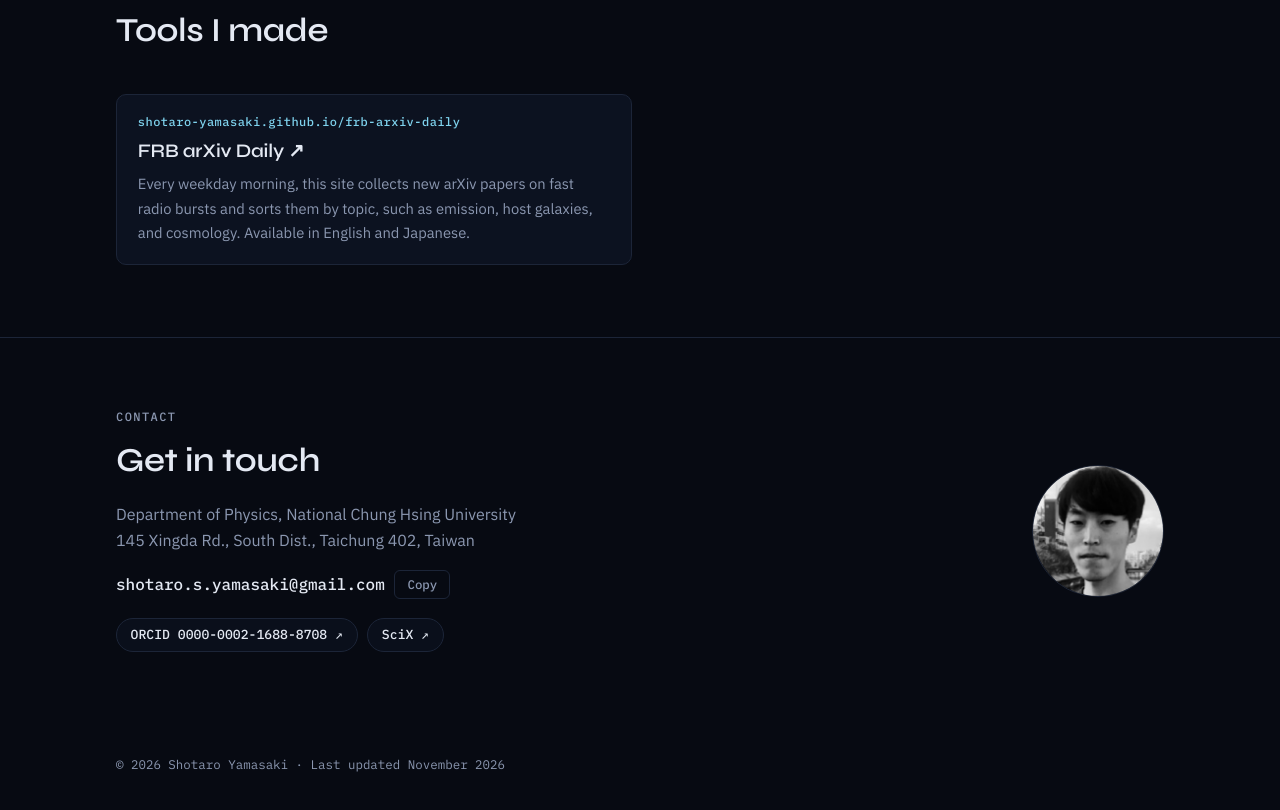
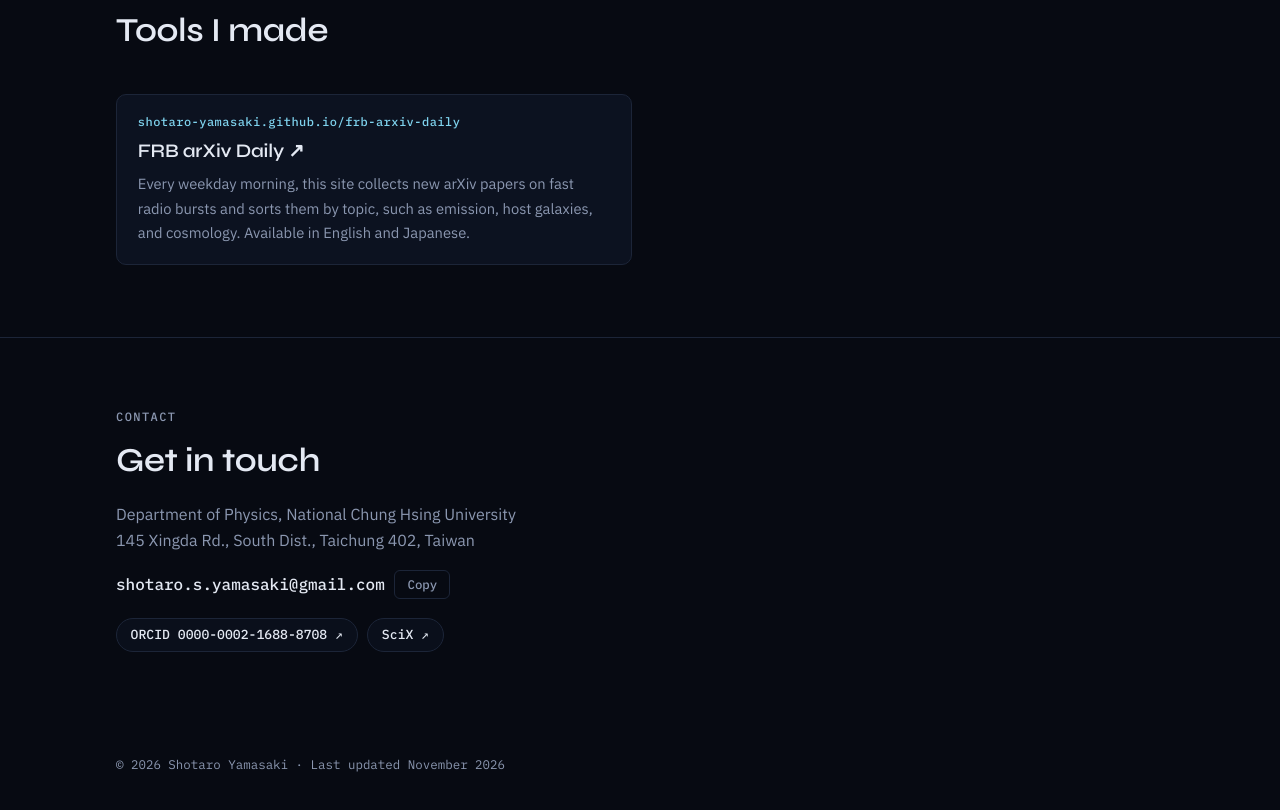
Before and after one commit to shotaro-yamasaki/shotaro-yamasaki.github.io, a plain HTML site: page index.html in a window 1280 px wide. Shown: the part 8808-9618 px from the top of the page. Drawn offline with Linux system fonts and the light colour scheme.

Commit message:
Remove portrait photo for now
Co-Authored-By: Claude Opus 5.5 <noreply@anthropic.com>
Claude-Session: https://claude.ai/code/session_016gG3DXsp84im15PSmG7tYb

```diff
--- a/index.html
+++ b/index.html
@@ -454,7 +454,6 @@ footer p { font: 400 0.78rem var(--font-mono); color: var(--muted); }
         <a class="pill" href="https://scixplorer.org/search?q=orcid%3A0000-0002-1688-8708&sort=date+desc" target="_blank" rel="noopener">SciX ↗</a>
       </div>
     </div>
-    <img class="portrait" src="img/portrait.jpg" alt="Portrait of Shotaro Yamasaki" width="132" height="132">
   </div>
 </section>
 </main>
```
Also changed, not shown: img/portrait.jpg (deleted).
